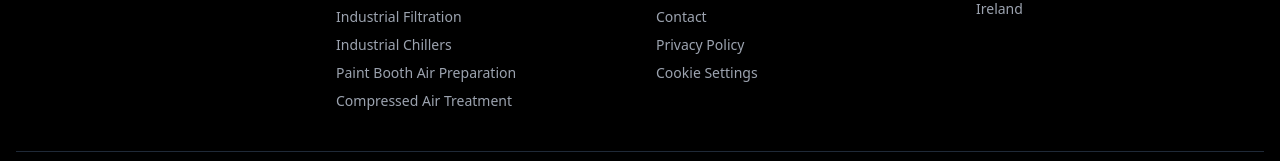
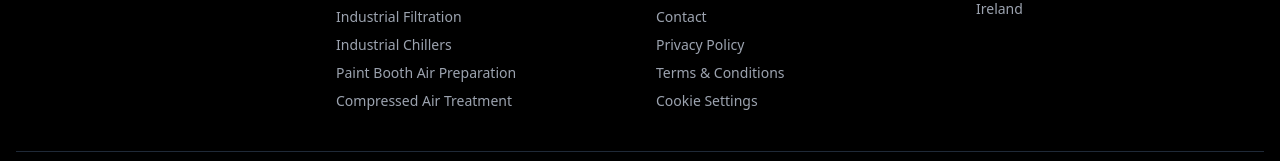
Before and after one commit to Zakkom/technocore-site, a Next.js app: page /about in a window 1280 px wide. Shown: the part 5872-6033 px from the top of the page. Built offline with nearby package versions, Linux system fonts and the light colour scheme.

Commit message:
Add Terms & Conditions page, footer link, sitemap entry

```diff
--- a/components/SiteLayout.js
+++ b/components/SiteLayout.js
@@ -147,6 +147,12 @@ export default function SiteLayout({ children }) {
                   </Link>
                 </li>
                 <li>
+                  <Link href="/terms-and-conditions" className="hover:text-green-400">
+                    Terms & Conditions
+                  </Link>
+                </li>
+
+                <li>
                   <button
                     type="button"
                     onClick={() =>
```
Also changed, not shown: 1 other file (tests, documents, lock files or other folders).
